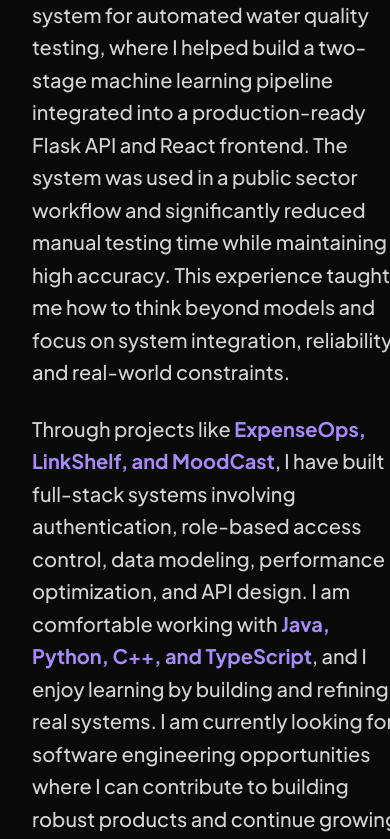
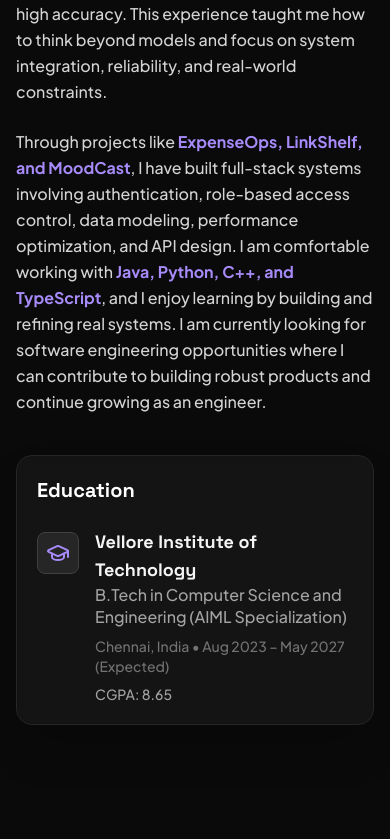
Before and after one commit to RahulB-24/Portfolio, a React (Vite) app: page / in a window 390 px wide. Shown: the part 1565-2404 px from the top of the page. Built offline with nearby package versions, Linux system fonts and the light colour scheme.

Commit message:
Mobile landing page issue 4

```diff
--- a/components/About.tsx
+++ b/components/About.tsx
@@ -4,22 +4,22 @@
 
 const About: React.FC = () => {
   return (
-    <section id="about" className="py-32 relative overflow-x-hidden">
-      <div className="max-w-6xl mx-auto px-8 md:px-6">
-        <div className="grid md:grid-cols-12 gap-16 items-start w-full">
+    <section id="about" className="py-32 relative overflow-hidden">
+      <div className="max-w-6xl mx-auto px-4 sm:px-8 md:px-6">
+        <div className="flex flex-col md:grid md:grid-cols-12 gap-10 md:gap-16 items-start">
 
           <motion.div
-            className="md:col-span-7 space-y-10"
-            initial={{ opacity: 0, x: -20 }}
-            whileInView={{ opacity: 1, x: 0 }}
+            className="md:col-span-7 space-y-10 w-full"
+            initial={{ opacity: 0 }}
+            whileInView={{ opacity: 1 }}
             viewport={{ once: true }}
             transition={{ duration: 0.6 }}
           >
-            <h2 className="text-4xl md:text-5xl font-bold text-white flex items-center gap-4 font-display">
+            <h2 className="text-3xl sm:text-4xl md:text-5xl font-bold text-white flex items-center gap-3 md:gap-4 font-display">
               <span className="text-violet-400">01.</span> About Me
             </h2>
 
-            <div className="space-y-6 text-neutral-300 text-xl leading-relaxed font-medium break-words">
+            <div className="space-y-6 text-neutral-300 text-base sm:text-lg md:text-xl leading-relaxed font-medium">
               <p>
                 I am a B.Tech Computer Science and Engineering student specializing in AI and Machine Learning at <strong className="text-violet-400 font-bold">VIT Chennai</strong>, with a strong focus on software engineering and backend systems. I enjoy building reliable, production-grade applications using technologies like <strong className="text-violet-400 font-bold">Java, Spring Boot, Node.js, React, and PostgreSQL</strong>. My interests lie in designing clean APIs, scalable system architectures, and full-stack products that solve real problems rather than just building demos.
               </p>
@@ -39,19 +39,19 @@
             viewport={{ once: true }}
             transition={{ duration: 0.6, delay: 0.2 }}
           >
-            <div className="relative bg-neutral-900/80 backdrop-blur-sm border border-neutral-800 p-6 md:p-10 rounded-2xl shadow-2xl hover:border-neutral-600 transition-colors">
-              <h3 className="text-2xl font-bold text-white mb-8 font-display">Education</h3>
-              <div className="flex items-start gap-5">
-                <div className="mt-1 p-3 bg-neutral-800 rounded-lg text-violet-400 border border-neutral-700">
-                  <GraduationCap size={28} />
+            <div className="relative bg-neutral-900/80 backdrop-blur-sm border border-neutral-800 p-5 sm:p-6 md:p-10 rounded-2xl shadow-2xl hover:border-neutral-600 transition-colors">
+              <h3 className="text-xl sm:text-2xl font-bold text-white mb-6 md:mb-8 font-display">Education</h3>
+              <div className="flex items-start gap-4 md:gap-5">
+                <div className="mt-1 p-2 sm:p-3 bg-neutral-800 rounded-lg text-violet-400 border border-neutral-700 flex-shrink-0">
+                  <GraduationCap size={24} className="sm:w-7 sm:h-7" />
                 </div>
-                <div>
-                  <h4 className="text-xl font-bold text-neutral-100">Vellore Institute of Technology</h4>
-                  <p className="text-lg text-neutral-400 font-medium leading-snug mb-2">B.Tech in Computer Science and Engineering (AIML Specialization)</p>
-                  <p className="text-base text-neutral-500 font-medium">
-                    Chennai, India • <span className="whitespace-nowrap">Aug 2023 – May 2027 (Expected)</span>
+                <div className="min-w-0">
+                  <h4 className="text-lg sm:text-xl font-bold text-neutral-100">Vellore Institute of Technology</h4>
+                  <p className="text-base sm:text-lg text-neutral-400 font-medium leading-snug mb-2">B.Tech in Computer Science and Engineering (AIML Specialization)</p>
+                  <p className="text-sm sm:text-base text-neutral-500 font-medium">
+                    Chennai, India • Aug 2023 – May 2027 (Expected)
                   </p>
-                  <p className="text-base text-neutral-400 mt-2 font-medium">CGPA: 8.65</p>
+                  <p className="text-sm sm:text-base text-neutral-400 mt-2 font-medium">CGPA: 8.65</p>
                 </div>
               </div>
             </div>
```
